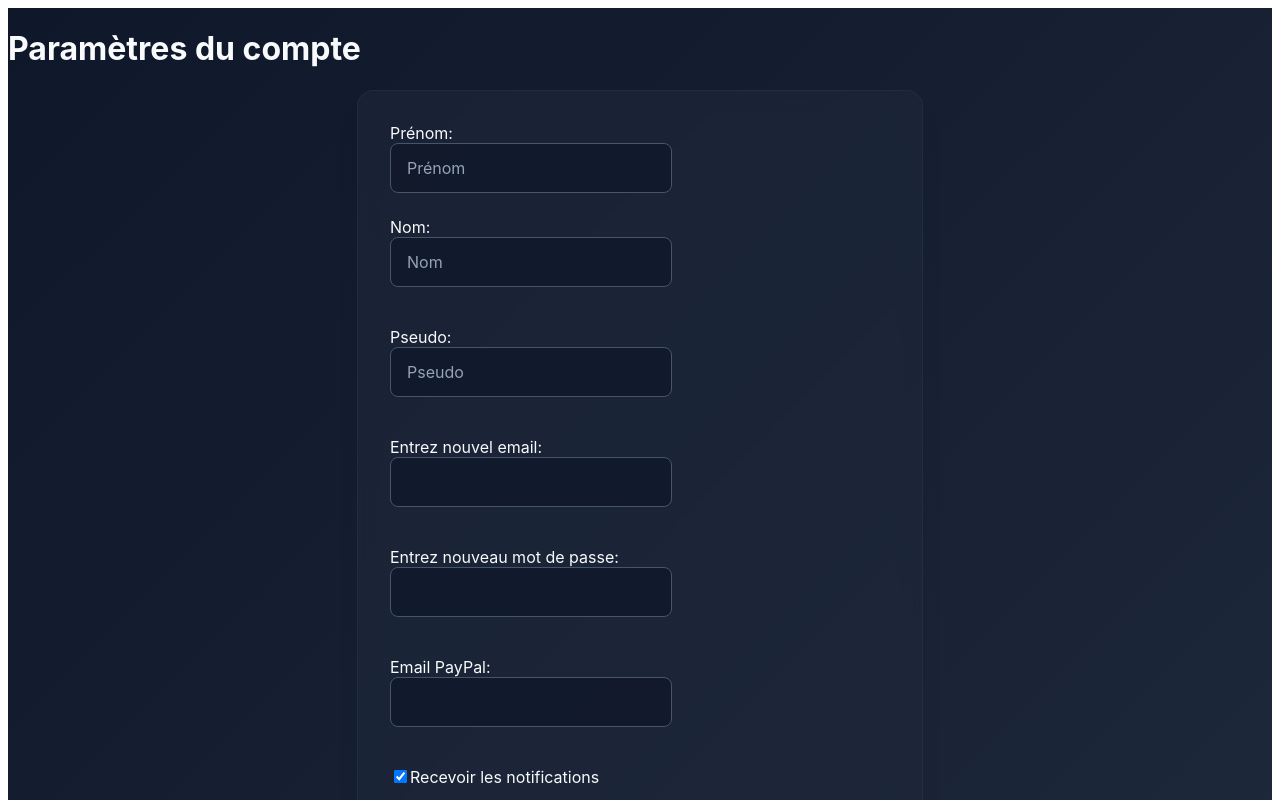
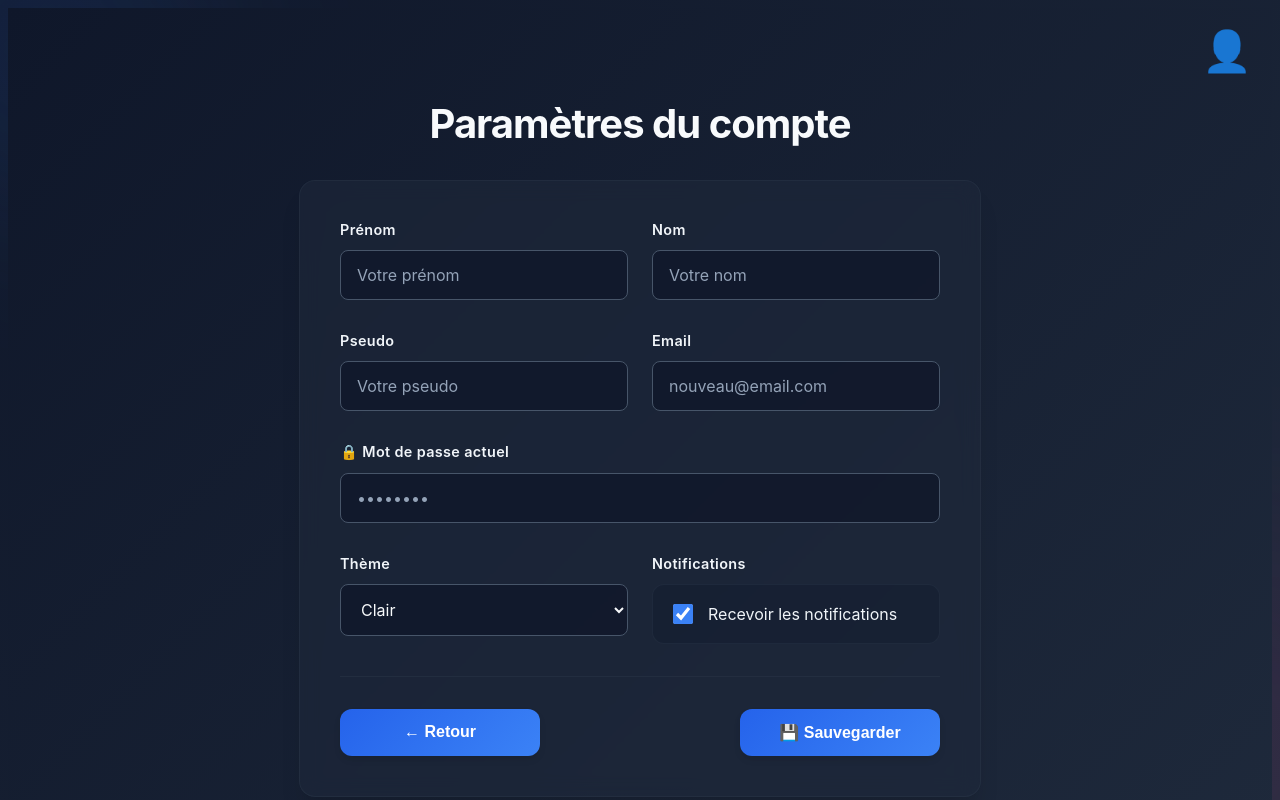
Before and after one commit to Boz0o0/SecureShot, a React (Vite) app in the folder frontend/: page /settings in a window 1280 px wide. Shown: the top 800 px of the page. Built offline with nearby package versions, Linux system fonts and the light colour scheme; no server answers.

Commit message:
feat: working settings

```diff
--- a/frontend/src/pages/SettingsPage.jsx
+++ b/frontend/src/pages/SettingsPage.jsx
@@ -1,7 +1,9 @@
-import React, { useState } from 'react';
+import React, { useState, useEffect } from 'react';
 import { useNavigate } from 'react-router-dom';
+import UserMenu from '../components/UserMenu.jsx';
+import useAuth from '../hooks/useAuth.js';
+import supabase from '../services/supabaseClient.js';
 import '../styles/pages/SettingsPage.css';
-
 
 const Settings = () => {
   const [firstName, setFirstName] = useState('');
@@ -11,12 +13,42 @@ const Settings = () => {
   const [email, setEmail] = useState('');
   const [password, setPassword] = useState('');
   const [notifications, setNotifications] = useState(true);
-  const [theme, setTheme] = useState('');
+  const [theme, setTheme] = useState('light');
+  const [passwordError, setPasswordError] = useState('');
 
   const navigate = useNavigate();
+  const { user, loading } = useAuth();
 
-  const handleSubmit = (e) => {
+  useEffect(() => {
+    if (user) {
+      setFirstName(user.user_metadata?.first_name || '');
+      setLastName(user.user_metadata?.last_name || '');
+      setUsername(user.user_metadata?.pseudo || '');
+      setEmail(user.email || '');
+      setTheme(user.user_metadata?.theme || 'light');
+      setNotifications(user.user_metadata?.notifications !== false);
+    }
+  }, [user]);
+
+  const handleSubmit = async (e) => {
     e.preventDefault();
+    if (password) {
+      try {
+        const { error } = await supabase.auth.signInWithPassword({
+          email: user?.email,
+          password: password,
+        });
+        if (error) {
+          setPasswordError('Mot de passe incorrect');
+          return;
+        } else {
+          setPasswordError('');
+        }
+      } catch (err) {
+        setPasswordError('Erreur lors de la vérification');
+        return;
+      }
+    }
     console.log('Settings saved:', { firstName, lastName, username, paypalEmail, email, password, notifications, theme });
     alert('Paramètres sauvegardés !');
   };
@@ -28,13 +60,22 @@ const Settings = () => {
   return (
     <div className="settings-page">
       <div className='settings-page__background'></div>
-      <h1>Paramètres du compte</h1>
+
+      <div className="settings-page__user-menu">
+        <UserMenu />
+      </div>
+
+      <h1 className="settings-page__title">Paramètres du compte</h1>
+
+      <div className="settings-page__container">
         <form onSubmit={handleSubmit} className="settings-page__form glass-container">
-        <div>
-          <label>Prénom:</label><br />
+
+          <div className="settings-page__form-section">
+            <div className="settings-page__form-group">
+              <label className="settings-page__label">Prénom</label>
               <input
                 type="text"
-            placeholder='Prénom'
+                placeholder='Votre prénom'
                 value={firstName}
                 onChange={(e) => setFirstName(e.target.value)}
                 required
@@ -42,91 +83,109 @@ const Settings = () => {
               />
             </div>
 
-        <div style={{ marginBottom: '1rem' }}>
-          <label>Nom:</label><br />
+            <div className="settings-page__form-group">
+              <label className="settings-page__label">Nom</label>
               <input
                 type="text"
-            placeholder='Nom'
+                placeholder='Votre nom'
                 value={lastName}
                 onChange={(e) => setLastName(e.target.value)}
                 required
                 className="input-field"
               />
             </div>
+          </div>
 
-        <div style={{ marginBottom: '1rem' }}>
-          <label>Pseudo:</label><br />
+          <div className="settings-page__form-section">
+            <div className="settings-page__form-group">
+              <label className="settings-page__label">Pseudo</label>
               <input
                 type="text"
                 value={username}
-            placeholder='Pseudo'
+                placeholder='Votre pseudo'
                 onChange={(e) => setUsername(e.target.value)}
                 required
                 className="input-field"
               />
             </div>
 
-        <div style={{ marginBottom: '1rem' }}>
-          <label>Entrez nouvel email:</label><br />
+            <div className="settings-page__form-group">
+              <label className="settings-page__label">Email</label>
               <input
                 type="email"
                 value={email}
+                placeholder='nouveau@email.com'
                 onChange={(e) => setEmail(e.target.value)}
                 required
                 className="input-field"
               />
             </div>
+          </div>
 
-        <div style={{ marginBottom: '1rem' }}>
-          <label> Entrez nouveau mot de passe:</label><br />
+          <div className="settings-page__form-section">
+            <div className="settings-page__form-group">
+              <label className="settings-page__label">🔒 Mot de passe actuel</label>
               <input
                 type="password"
                 value={password}
+                placeholder='••••••••'
                 onChange={(e) => setPassword(e.target.value)}
-            required
                 className="input-field"
               />
+              {passwordError && (
+                <div style={{
+                  color: '#ef4444',
+                  fontSize: '0.75rem',
+                  marginTop: '0.25rem',
+                  padding: '0.25rem',
+                  background: 'rgba(239, 68, 68, 0.1)',
+                  border: '1px solid rgba(239, 68, 68, 0.2)',
+                  borderRadius: '0.25rem'
+                }}>
+                  {passwordError}
                 </div>
-
-        <div style={{ marginBottom: '1rem' }}>
-          <label>Email PayPal:</label><br />
-          <input
-            type="email"
-            value={paypalEmail}
-            onChange={(e) => setPaypalEmail(e.target.value)}
-            required
-            className="input-field"
-          />
+              )}
             </div>
-
-        <div style={{ marginBottom: '1rem' }}>
-          <label>
-            <input
-              type="checkbox"
-              checked={notifications}
-              onChange={() => setNotifications(!notifications)}
-            />
-            Recevoir les notifications
-          </label>
           </div>
-
-        <div style={{ marginBottom: '1rem' }}>
-          <label>Thème:</label><br />
+          <div className="settings-page__form-section">
+            <div className="settings-page__form-group">
+              <label className="settings-page__label">Thème</label>
               <select
                 value={theme}
                 onChange={(e) => setTheme(e.target.value)}
-            style={{ width: '100%', padding: '0.5rem' }}
+                className="settings-page__select"
               >
                 <option value="light">Clair</option>
                 <option value="dark">Sombre</option>
               </select>
             </div>
+            <div className="settings-page__form-group">
+              <label className="settings-page__label">Notifications</label>
+              <div className="settings-page__checkbox-group">
+                <input
+                  type="checkbox"
+                  id="notifications"
+                  checked={notifications}
+                  onChange={() => setNotifications(!notifications)}
+                  className="settings-page__checkbox"
+                />
+                <label htmlFor="notifications" className="settings-page__checkbox-label">
+                  Recevoir les notifications
+                </label>
+              </div>
+            </div>
+          </div>
 
-        <div style={{ display: 'flex', justifyContent: 'space-between' }}>
-          <button type="button" onClick={handleBack} className="btn-gradient">Retour</button>
-          <button type="submit" className="btn-gradient">Sauvegarder</button>
+          <div className="settings-page__buttons">
+            <button type="button" onClick={handleBack} className="btn-gradient settings-page__button">
+              ← Retour
+            </button>
+            <button type="submit" className="btn-gradient settings-page__button">
+              💾 Sauvegarder
+            </button>
           </div>
         </form>
+      </div>
     </div>
   );
 };
--- a/frontend/src/styles/pages/SettingsPage.css
+++ b/frontend/src/styles/pages/SettingsPage.css
@@ -7,7 +7,7 @@
   padding: 0;
   margin: 0;
   width: 100%;
-  overflow: hidden;
+  overflow-x: hidden;
 }
 
 .settings-page__background {
@@ -15,6 +15,42 @@
   inset: 0;
   z-index: -1;
   pointer-events: none;
+  background: linear-gradient(135deg, #0f172a, #1e293b);
+}
+
+.settings-page__background::before {
+  content: '';
+  position: absolute;
+  top: -100px;
+  left: -100px;
+  width: 300px;
+  height: 300px;
+  background-color: #3b82f6;
+  opacity: 0.1;
+  transform: rotate(45deg);
+  border-radius: 2rem;
+  filter: blur(80px);
+}
+
+.settings-page__background::after {
+  content: '';
+  position: absolute;
+  bottom: -120px;
+  right: -120px;
+  width: 350px;
+  height: 350px;
+  background-color: #ec4899;
+  opacity: 0.1;
+  transform: rotate(-30deg);
+  border-radius: 1rem;
+  filter: blur(100px);
+}
+
+.settings-page__user-menu {
+  position: fixed;
+  top: 1rem;
+  right: 1rem;
+  z-index: 10;
 }
 
 .settings-page__title {
@@ -27,39 +63,156 @@
   padding-top: 4rem;
 }
 
+.settings-page__container {
+  display: flex;
+  justify-content: center;
+  align-items: flex-start;
+  padding: 0 1rem 4rem 1rem;
+  min-height: calc(100vh - 200px);
+}
+
 .settings-page__form {
-  max-width: 500px;
-  margin: 0 auto;
+  max-width: 600px;
+  width: 100%;
+  padding: 2.5rem;
+  color: white;
+  transition: transform 0.2s ease-in-out;
+}
+
+.settings-page__form:hover {
+  transform: translateY(-2px);
+}
+
+.settings-page__form-section {
+  display: grid;
+  grid-template-columns: repeat(auto-fit, minmax(280px, 1fr));
+  gap: 1.5rem;
+  margin-bottom: 2rem;
+}
+
+.settings-page__form-group {
   display: flex;
   flex-direction: column;
-  gap: 1.5rem;
-  padding: 2rem;
+  gap: 0.5rem;
+}
+
+.settings-page__label {
+  font-size: 0.9rem;
+  font-weight: 600;
+  color: #f1f5f9;
+  letter-spacing: 0.025em;
+  margin-bottom: 0.25rem;
+}
+
+.settings-page__checkbox-group {
+  display: flex;
+  align-items: center;
+  gap: 0.75rem;
+  padding: 1rem;
+  background: rgba(15, 23, 42, 0.3);
+  border-radius: 0.75rem;
+  border: 1px solid rgba(51, 65, 85, 0.3);
+  transition: all 0.2s ease-in-out;
+}
+
+.settings-page__checkbox-group:hover {
+  background: rgba(15, 23, 42, 0.5);
+  border-color: rgba(59, 130, 246, 0.3);
+}
+
+.settings-page__checkbox {
+  width: 1.25rem;
+  height: 1.25rem;
+  accent-color: #3b82f6;
+  cursor: pointer;
+}
+
+.settings-page__checkbox-label {
+  font-size: 1rem;
+  color: #f1f5f9;
+  cursor: pointer;
+  user-select: none;
+}
+
+.settings-page__select {
+  font-family: inherit;
+  padding: 0.875rem 1rem;
+  background: rgba(15, 23, 42, 0.8);
+  border: 1px solid #475569;
+  color: #f8fafc;
+  border-radius: 0.5rem;
+  font-size: 1rem;
+  transition: border-color 0.2s ease-in-out, background-color 0.2s ease-in-out;
+  outline: none;
+  cursor: pointer;
+}
+
+.settings-page__select:focus {
+  border-color: #2563eb;
+  background: rgba(15, 23, 42, 0.95);
+}
+
+.settings-page__buttons {
+  display: flex;
+  justify-content: space-between;
+  gap: 1rem;
+  margin-top: 2rem;
+  padding-top: 2rem;
+  border-top: 1px solid rgba(51, 65, 85, 0.3);
 }
 
 .settings-page__button {
-  width: 100%;
-}
-
-.settings-page__back-button {
-  position: absolute;
-  top: 1rem;
-  left: 1rem;
-  z-index: 10;
+  flex: 1;
+  max-width: 200px;
 }
 
 /* Responsive design */
+@media (max-width: 768px) {
+  .settings-page__title {
+    font-size: 2rem;
+    padding-top: 3rem;
+    margin-bottom: 1.5rem;
+  }
+
+  .settings-page__form {
+    padding: 2rem 1.5rem;
+  }
+
+  .settings-page__form-section {
+    grid-template-columns: 1fr;
+    gap: 1rem;
+  }
+
+  .settings-page__buttons {
+    flex-direction: column;
+    gap: 1rem;
+  }
+
+  .settings-page__button {
+    max-width: none;
+  }
+}
+
 @media (max-width: 640px) {
   .settings-page {
-    padding: 2rem 1rem;
+    padding: 0;
   }
 
   .settings-page__title {
-    font-size: 2rem;
-    width: '100%';
+    font-size: 1.75rem;
+    padding-top: 2rem;
+    margin-bottom: 1rem;
+  }
+
+  .settings-page__container {
+    padding: 0 0.5rem 2rem 0.5rem;
   }
 
   .settings-page__form {
-    padding: 1.5rem;
-    margin: 0 1rem;
+    padding: 1.5rem 1rem;
+  }
+
+  .settings-page__form-section {
+    margin-bottom: 1.5rem;
   }
 }
```
Lines whose indentation alone changed are shown as unchanged.
